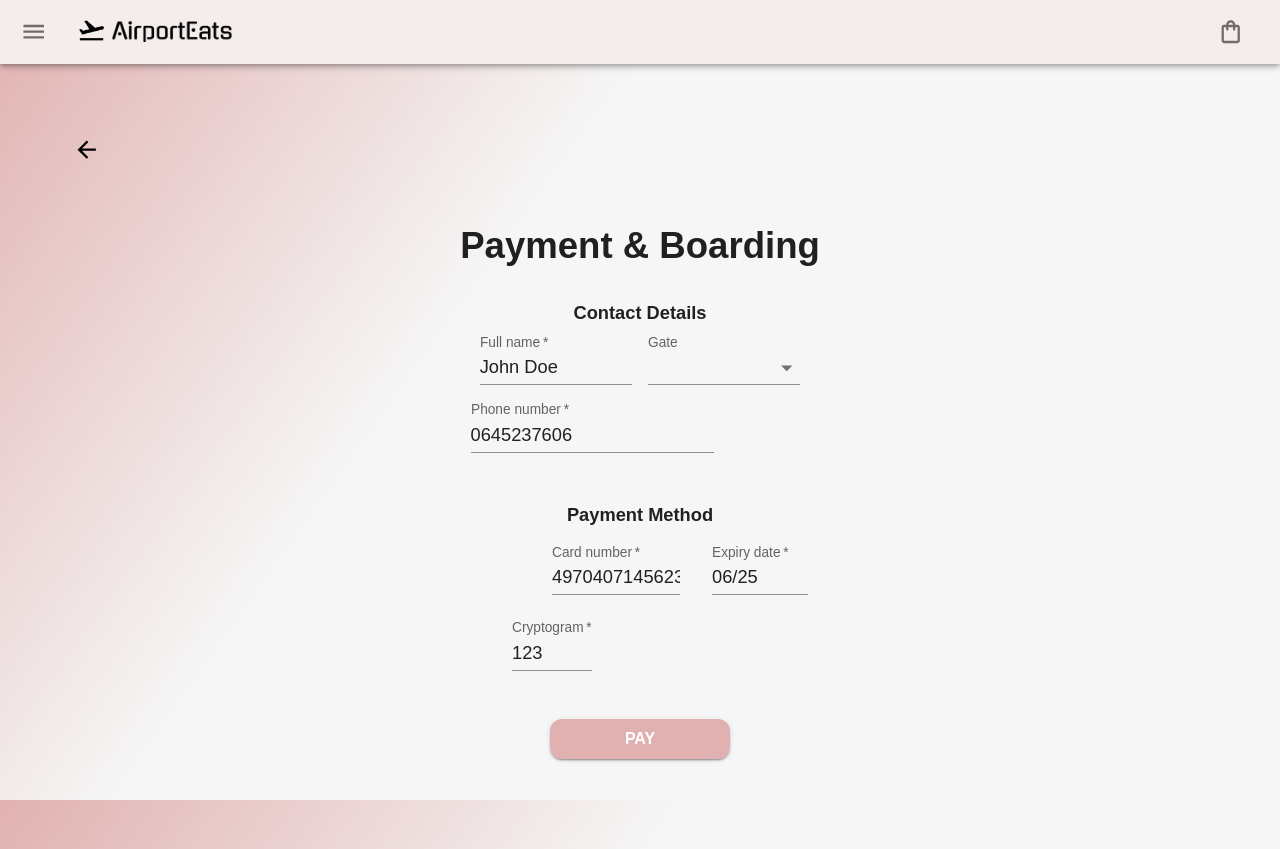
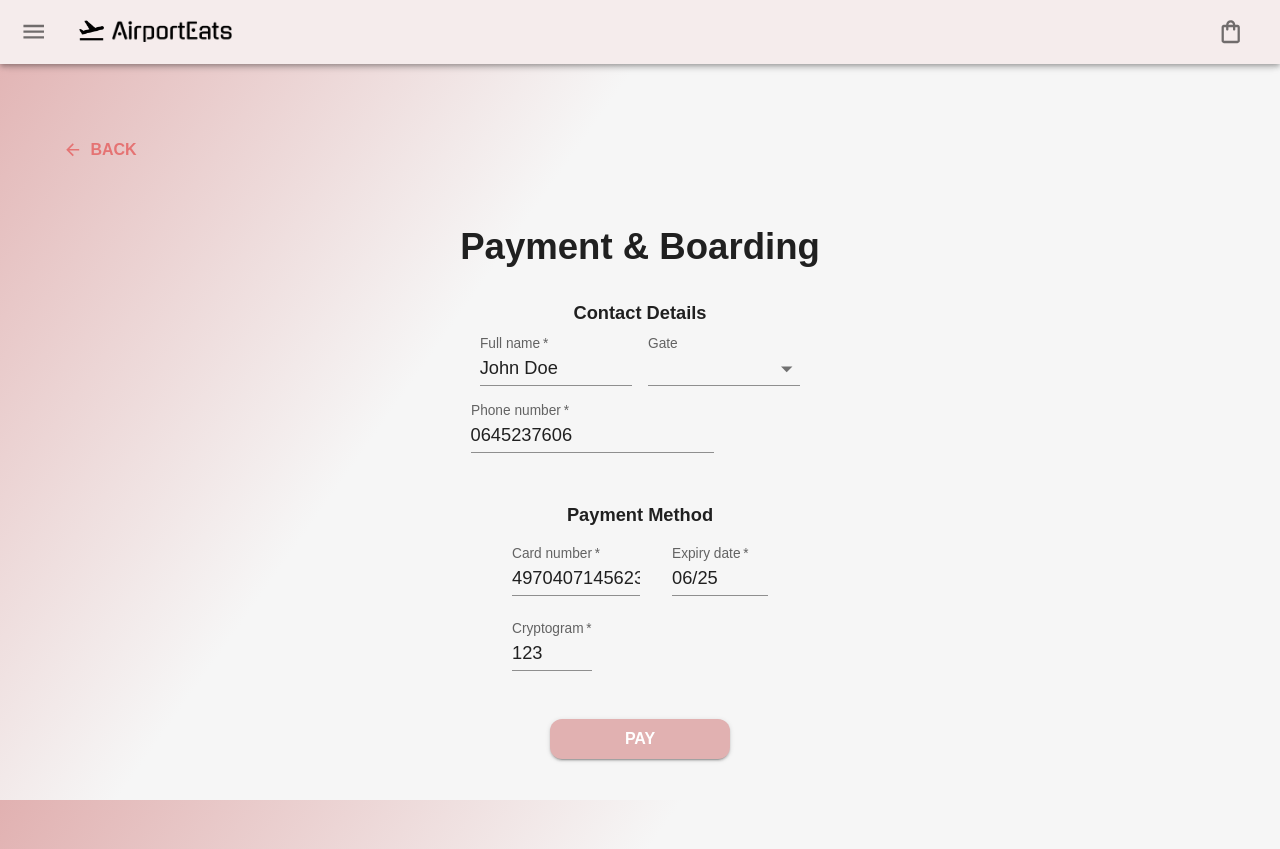
Before and after one commit to WildCodeSchool/04_2023_LYON_CDA_P2_-AirportEats, a React (Vite) app in the folder frontend/: page /payment in a window 1280 px wide. Built offline with nearby package versions, Linux system fonts and the light colour scheme; a web font is replaced by a local one.

Commit message:
srollabletabs on meal page, backbutton back to original and form is ok now

```diff
--- a/frontend/src/components/BackButton.jsx
+++ b/frontend/src/components/BackButton.jsx
@@ -11,8 +11,9 @@ export default function BackButton() {
 
   return (
     <div style={{ display: "flex", w: "100%", justifyContent: "left" }}>
-      <Button onClick={back}>
-        <ArrowBackIcon sx={{ color: "black" }} />
+      <Button onClick={back} color="secondary">
+        <ArrowBackIcon sx={{ pr: 1 }} color="secondary" />
+        back
       </Button>
     </div>
   );
--- a/frontend/src/pages/Meals.jsx
+++ b/frontend/src/pages/Meals.jsx
@@ -17,6 +17,7 @@ export default function Meals() {
 
   return (
     <>
+      <ScrollableTabsButton />
       <Typography
         variant="h5"
         sx={{ fontWeight: "600", margin: "50px", textAlign: "left" }}
--- a/frontend/src/pages/Payment.jsx
+++ b/frontend/src/pages/Payment.jsx
@@ -74,7 +74,7 @@ export default function Payment() {
         />
       </Box>
       <Typography sx={{ pt: 5, fontWeight: "600" }}>Payment Method</Typography>
-      <Box sx={{ display: "flex", justifyContent: "center", ml: 10 }}>
+      <Box sx={{ display: "flex", justifyContent: "center" }}>
         <TextField
           id="card-number"
           label="Card number"
```
